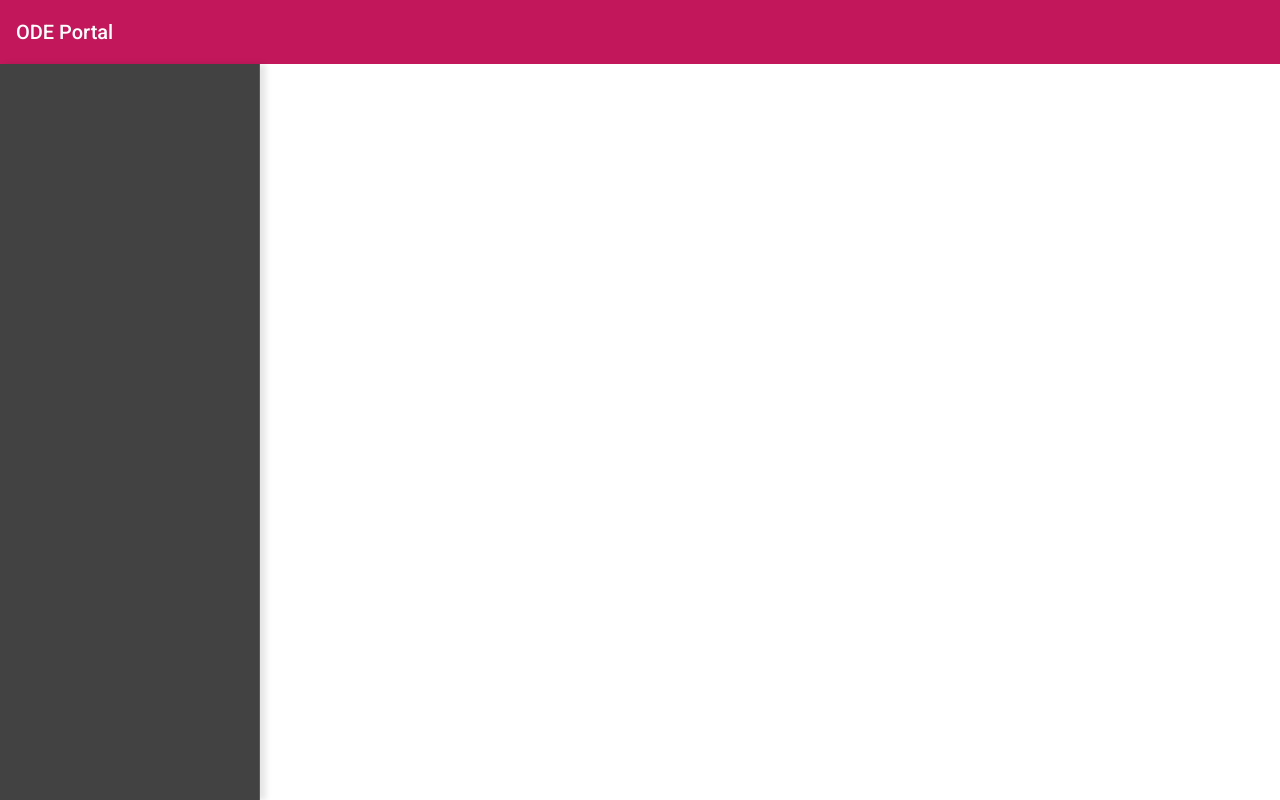
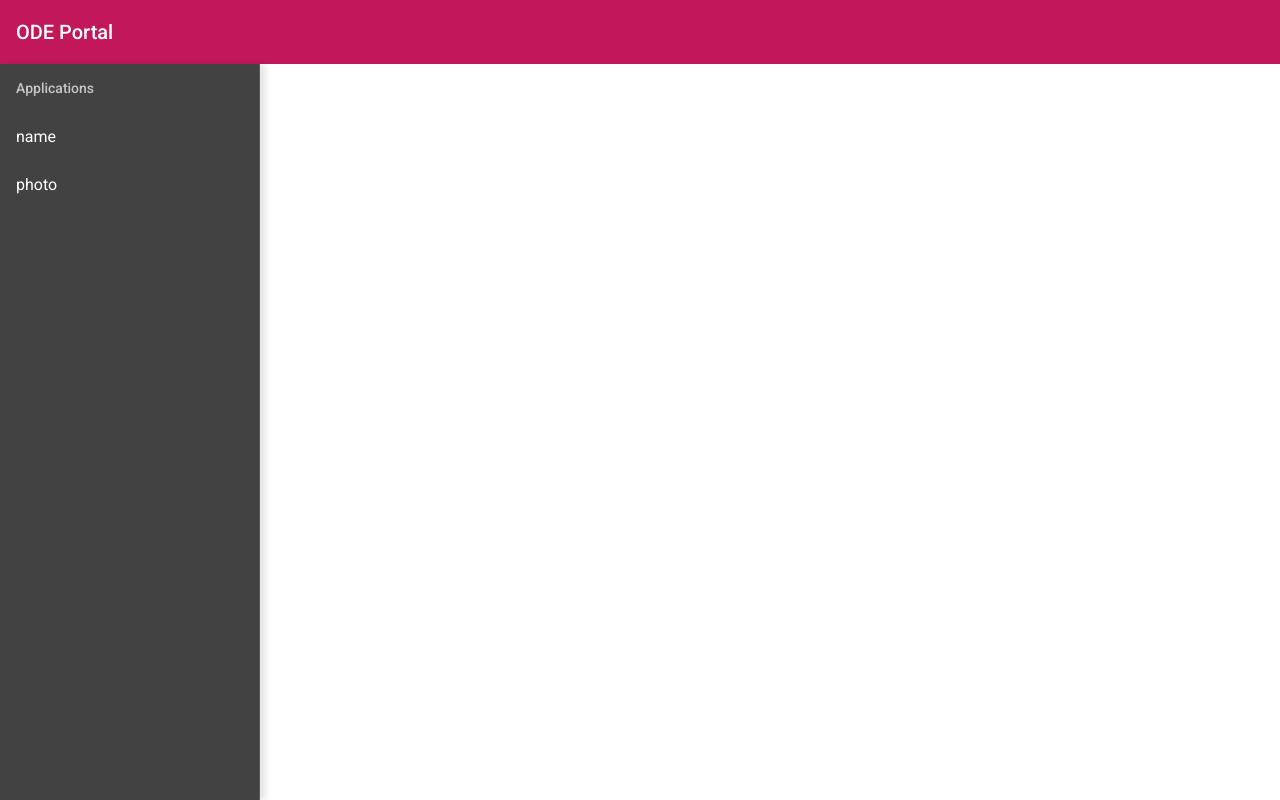
Before and after one commit to afertil/ODE-portal, an Angular app: page /photo in a window 1280 px wide. Before the commit this address led to /. Built offline with nearby package versions, Linux system fonts and the light colour scheme.

Commit message:
Add lazy load for name/photo app modules

```diff
--- a/src/app/app-routing.module.ts
+++ b/src/app/app-routing.module.ts
@@ -5,6 +5,10 @@ const ROUTES: Routes = [
   {
     path: 'name',
     loadChildren: () => import('./name/name.module').then(mod => mod.NameModule),
+  },
+  {
+    path: 'photo',
+    loadChildren: () => import('./photo/photo.module').then(mod => mod.PhotoModule),
   }
 ];
 
--- a/src/app/app.component.ts
+++ b/src/app/app.component.ts
@@ -1,11 +1,21 @@
-import { Component } from '@angular/core';
+import { Component, OnInit } from '@angular/core';
+
+import { ApplicationService } from './shared/services/application.service';
 
 @Component({
   selector: 'app-root',
   styleUrls: ['./app.component.scss'],
   template: `
     <app-header> </app-header>
-    <app-sidenav [applications]="[]"></app-sidenav>
+    <app-sidenav [applications]="applications"></app-sidenav>
   `
 })
-export class AppComponent {}
+export class AppComponent implements OnInit {
+  applications: Array<String>;
+
+  constructor(private applicationService: ApplicationService) {}
+
+  ngOnInit() {
+    this.applications = this.applicationService.getActiveApplications();
+  }
+}
--- a/src/app/name/name-routing.module.ts
+++ b/src/app/name/name-routing.module.ts
@@ -5,7 +5,7 @@ import { UpdateNameComponent } from './update/update.component';
 
 const ROUTES: Routes = [
   {
-    path: 'update',
+    path: '',
     component: UpdateNameComponent
   }
 ];
--- a/src/app/name/update/update.component.ts
+++ b/src/app/name/update/update.component.ts
@@ -1,15 +1,18 @@
 import { Component, OnInit } from '@angular/core';
 
 @Component({
-  selector: 'app-update-name',
-  templateUrl: './update.component.html',
-  styleUrls: ['./update.component.scss']
+  selector: 'app-name-update',
+  styleUrls: ['./update.component.scss'],
+  template: `
+    Name
+  `
 })
 export class UpdateNameComponent implements OnInit {
 
   constructor() { }
 
   ngOnInit() {
+    console.log('Init Name app')
   }
 
 }
--- a/src/app/photo/photo-routing.module.ts
+++ b/src/app/photo/photo-routing.module.ts
@@ -1,11 +1,17 @@
 import { NgModule } from '@angular/core';
 import { Routes, RouterModule } from '@angular/router';
 
+import { UpdatePhotoComponent } from './update/update.component';
 
-const routes: Routes = [];
+const ROUTES: Routes = [
+  {
+    path: '',
+    component: UpdatePhotoComponent
+  }
+];
 
 @NgModule({
-  imports: [RouterModule.forChild(routes)],
+  imports: [RouterModule.forChild(ROUTES)],
   exports: [RouterModule]
 })
 export class PhotoRoutingModule { }
--- a/src/app/photo/photo.module.ts
+++ b/src/app/photo/photo.module.ts
@@ -2,11 +2,11 @@ import { NgModule } from '@angular/core';
 import { CommonModule } from '@angular/common';
 
 import { PhotoRoutingModule } from './photo-routing.module';
-import { UpdateComponent } from './update/update.component';
+import { UpdatePhotoComponent } from './update/update.component';
 
 
 @NgModule({
-  declarations: [UpdateComponent],
+  declarations: [UpdatePhotoComponent],
   imports: [
     CommonModule,
     PhotoRoutingModule
--- a/src/app/photo/update/update.component.ts
+++ b/src/app/photo/update/update.component.ts
@@ -1,11 +1,13 @@
 import { Component, OnInit } from '@angular/core';
 
 @Component({
-  selector: 'app-update',
-  templateUrl: './update.component.html',
-  styleUrls: ['./update.component.scss']
+  selector: 'app-photo-update',
+  styleUrls: ['./update.component.scss'],
+  template: `
+    Photo
+  `
 })
-export class UpdateComponent implements OnInit {
+export class UpdatePhotoComponent implements OnInit {
 
   constructor() { }
 
--- a/src/app/shared/components/sidenav/sidenav.component.ts
+++ b/src/app/shared/components/sidenav/sidenav.component.ts
@@ -1,5 +1,7 @@
 import { Component, OnInit, Input } from '@angular/core';
 import { Observable } from 'rxjs';
+
+import { ApplicationService } from '../../services/application.service';
 
 // import { Store } from "@store";
 
@@ -16,6 +18,12 @@ import { Observable } from 'rxjs';
         mode="side"
         class="container"
       >
+      <mat-nav-list role="list">
+        <h3 mat-subheader>Applications</h3>
+        <mat-list-item *ngFor="let app of applications" role="listitem">
+          <a matLine [routerLink]="app">{{ app }}</a>
+        </mat-list-item>
+      </mat-nav-list>
       </mat-sidenav>
       <mat-sidenav-content>
         <div class="wrapper">
@@ -31,9 +39,6 @@ export class SidenavComponent implements OnInit {
   @Input()
   applications: Array<String>;
 
-  constructor() // private applicationService: ApplicationService // private store: Store,
-  {}
-
   ngOnInit() {
     // TODO add to subscription to unsubscribe on component destruction
     //   this.roomsService.getRooms().subscribe(rooms => {
--- a/src/app/shared/services/application.service.ts
+++ b/src/app/shared/services/application.service.ts
@@ -20,4 +20,8 @@ export class ApplicationService {
   getConfig() {
     return this.appConfig;
   }
+
+  getActiveApplications() {
+    return this.appConfig.applications;
+  }
 }
--- a/tsconfig.json
+++ b/tsconfig.json
@@ -22,5 +22,9 @@
   "angularCompilerOptions": {
     "fullTemplateTypeCheck": true,
     "strictInjectionParameters": true
-  }
+  },
+  "baseUrl": "./",
+    "paths": {
+      "@app/*": ["./src/app/*"]
+    }
 }
```
